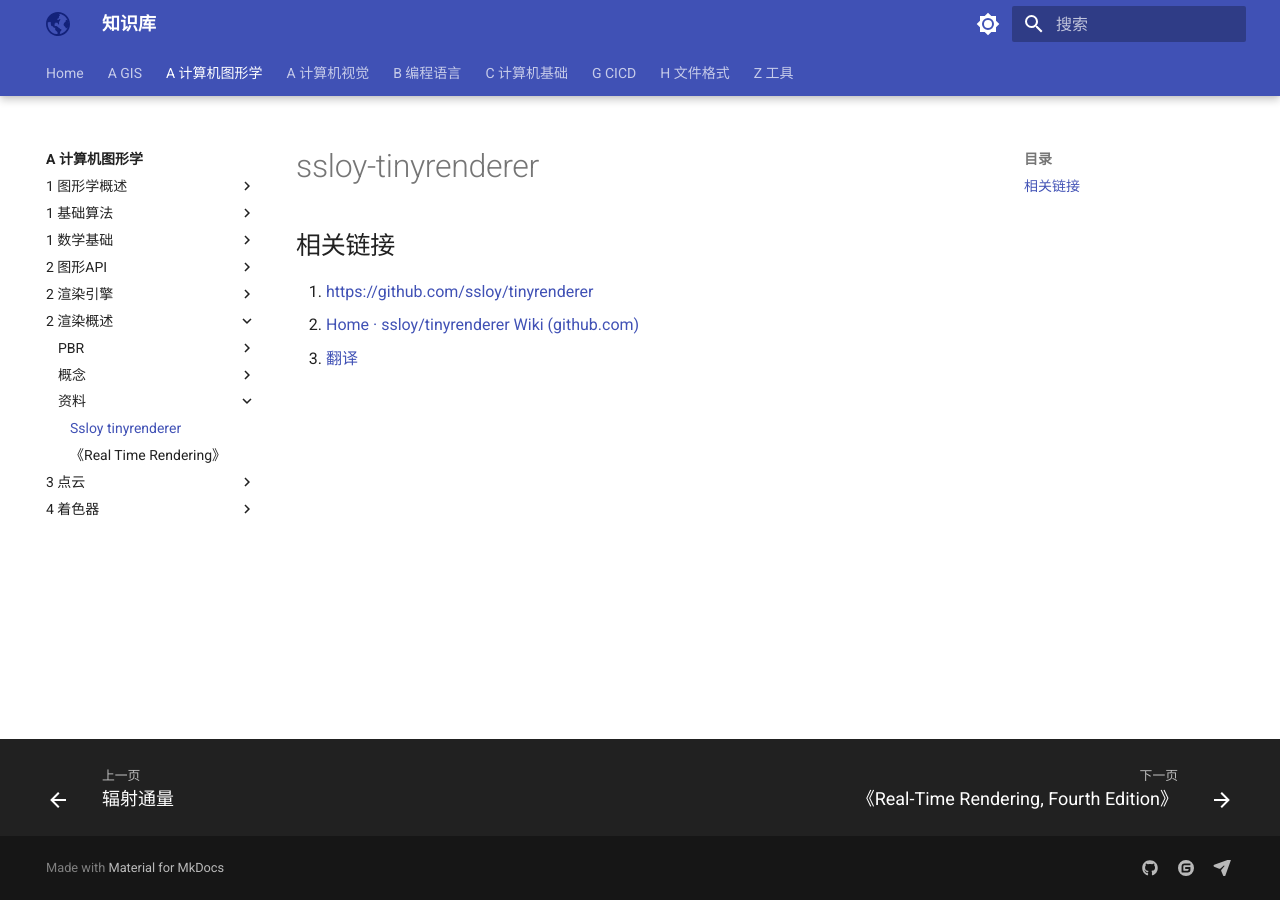
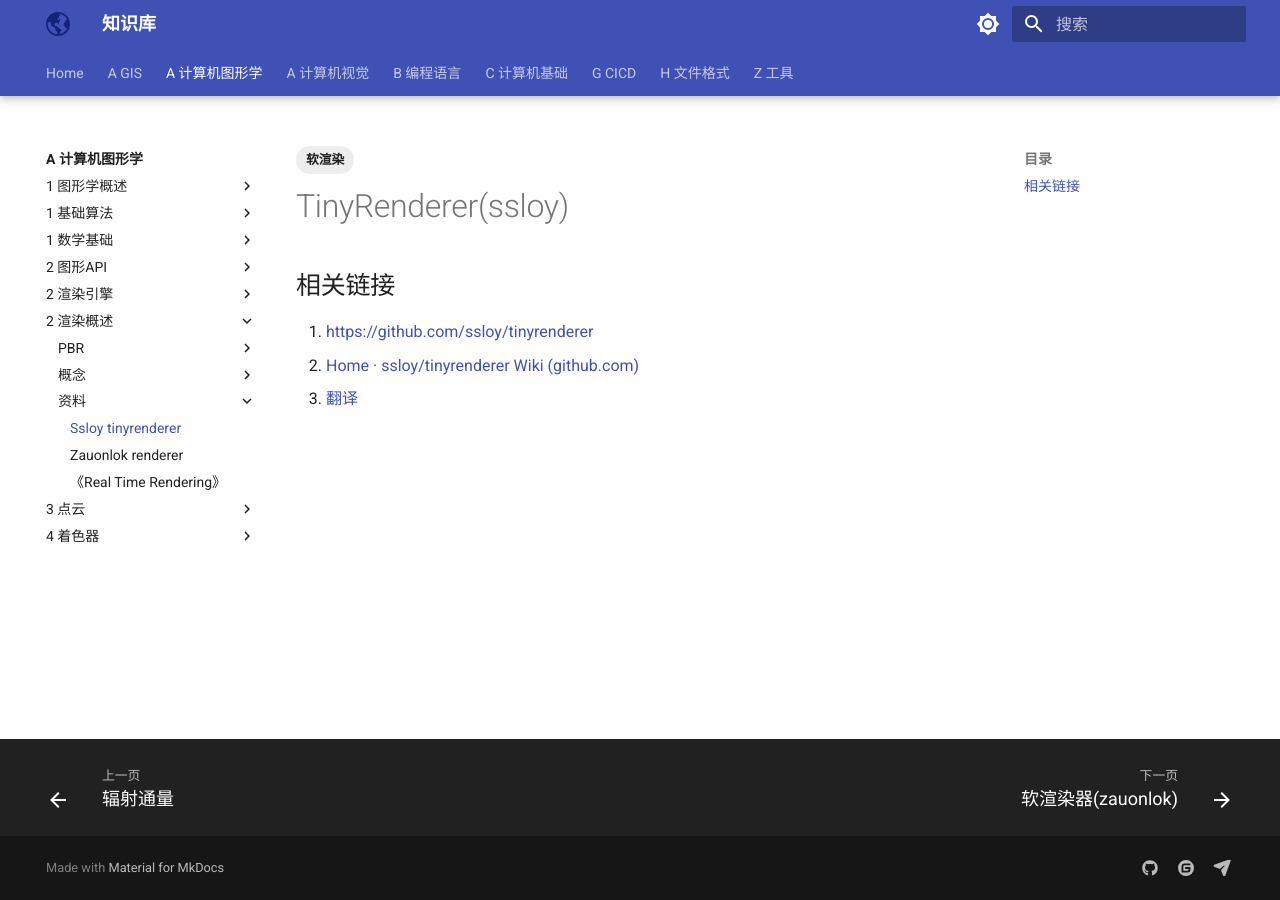
Before and after one commit to geodoer/geodoer.github.io, an MkDocs documentation site: the page built from docs/A-计算机图形学/2-渲染概述/资料/ssloy-tinyrenderer/index.md, in a window 1280 px wide. Built offline with MkDocs 1.6.1 and Material for MkDocs 9.7.7, drawn with Linux system fonts in a browser that asks for light colours.

Commit message:
feat: 软渲染库

```diff
--- a/docs/A-计算机图形学/2-渲染概述/资料/ssloy-tinyrenderer/index.md
+++ b/docs/A-计算机图形学/2-渲染概述/资料/ssloy-tinyrenderer/index.md
@@ -1,6 +1,10 @@
 ---
-title: ssloy-tinyrenderer
+title: TinyRenderer(ssloy)
+tags:
+  - 软渲染
 ---
+
+
 
 ## 相关链接
 1. [https://github.com/ssloy/tinyrenderer](https://github.com/ssloy/tinyrenderer)
```
Also changed, not shown: docs/A-计算机图形学/2-渲染概述/资料/zauonlok-renderer/index.md (added, +10 -0 lines).
